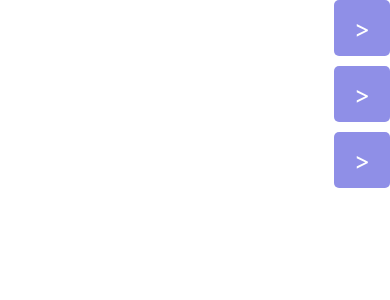
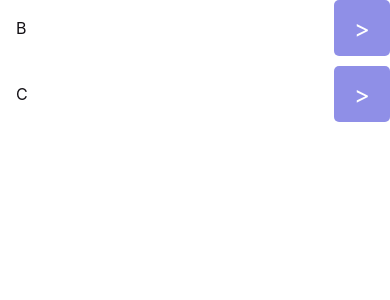
Before and after one commit to deal-machine/bible-app, a React Native app: screen / in a window 390 px wide. Shown: the top 300 px of the page. Built offline with nearby package versions, Linux system fonts and the light colour scheme.

Commit message:
passing function to children components

```diff
--- a/src/components/Book/index.tsx
+++ b/src/components/Book/index.tsx
@@ -1,12 +1,17 @@
 import { View, Text, TouchableOpacity } from "react-native";
 import { styles } from "./styles";
 
-export function Book() {
+type Props = {
+  title: string;
+  makeIsReading: () => void;
+};
+
+export function Book({ title, makeIsReading }: Props) {
   return (
     <View style={styles.container}>
-      <Text style={styles.title}>Book Title</Text>
+      <Text style={styles.title}>{title}</Text>
 
-      <TouchableOpacity style={styles.button}>
+      <TouchableOpacity style={styles.button} onPress={makeIsReading}>
         <Text style={styles.buttonText}>{">"}</Text>
       </TouchableOpacity>
     </View>
--- a/src/components/Book/styles.ts
+++ b/src/components/Book/styles.ts
@@ -12,7 +12,7 @@ export const styles = StyleSheet.create({
   title: {
     flex: 1,
     fontSize: 16,
-    color: "#FFF",
+    color: "#131015",
     marginLeft: 16,
   },
 
--- a/src/screens/Home/index.tsx
+++ b/src/screens/Home/index.tsx
@@ -7,12 +7,15 @@ import { IBook } from "../../types/Book";
 // import { styles } from "./styles";
 
 export function Home() {
+  function handleBookReading(title: string) {
+    console.log(`Reading book ${title} successfully`);
+  }
   // const bible = _bible as IBook[];
   return (
     <>
-      <Book />
-      <Book />
-      <Book />
+      {/* <Book title="A" makeIsReading={() => handleBookReading("A")} /> */}
+      <Book title="B" makeIsReading={() => handleBookReading("B")} />
+      <Book title="C" makeIsReading={() => handleBookReading("C")} />
     </>
   );
 }
```
